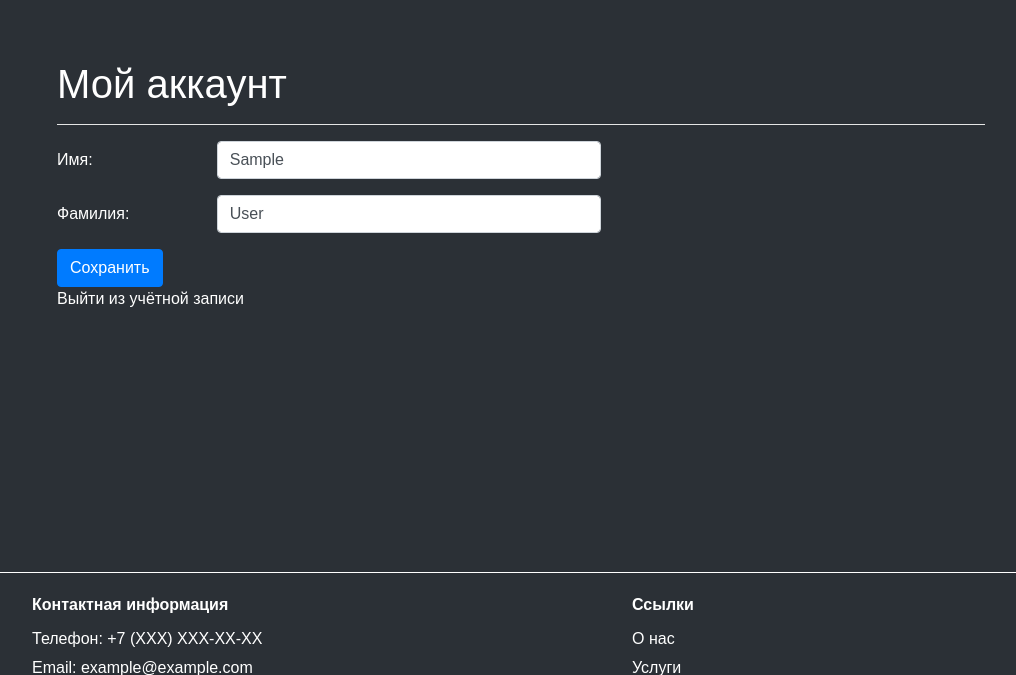
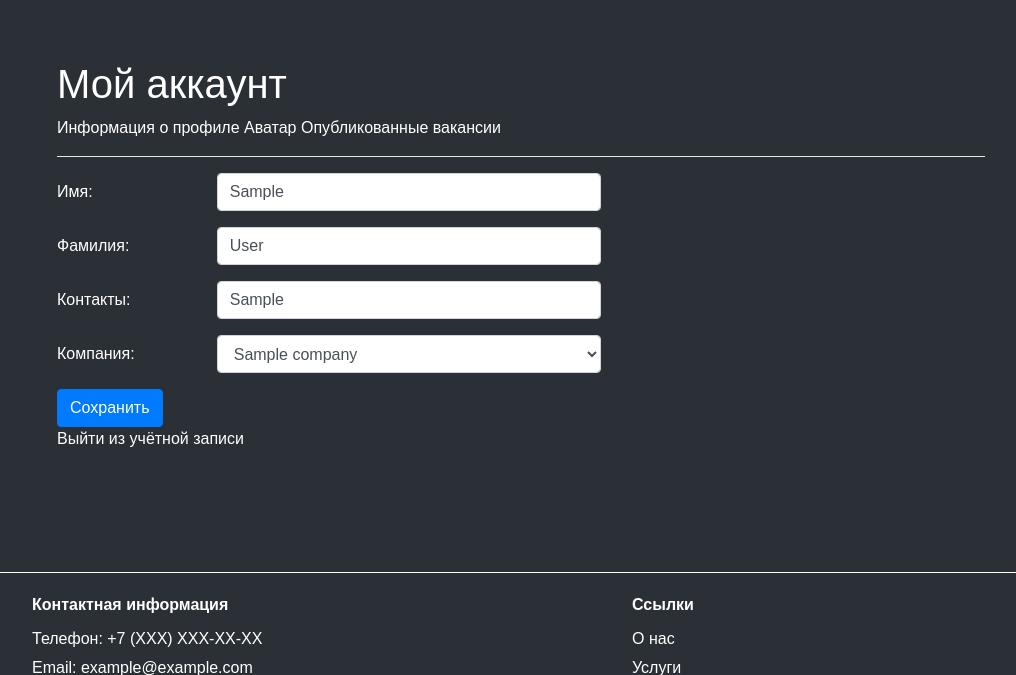
Before and after one commit to nikiturka/jobseeker, a Django app: page /users/hr/1 in a window 1280 px wide. Shown: the part 66-741 px from the top of the page, without its empty margins (23-1039 px from the left). Run offline with Django 5.2, Linux system fonts and the light colour scheme; a user stored in the database is signed in; tables that the repository leaves empty hold one stand-in row (values such as "Sample post"); grey boxes marked "Sample" are stand-in pictures; some libraries are stand-ins or nearby versions.

Commit message:
update hr profile

```diff
--- a/users/templates/users/hr_detail.html
+++ b/users/templates/users/hr_detail.html
@@ -11,10 +11,15 @@
             <div class="col-lg-10">
                 <div class="page-header">
                     <h1>Мой аккаунт</h1>
+                    <div class="page-header-links">
+                        <a href="#" onclick="showProfileInfoForm(event)">Информация о профиле</a>
+                        <a href="#" onclick="showAvatarImage(event)">Аватар</a>
+                        <a href="#">Опубликованные вакансии</a>
+                    </div>
                     <hr style="background-color: white" >
                 </div>
 
-                <div class="page-midpart">
+                <div class="page-midpart" id="profile-info-form">
                     <form method="post" enctype="multipart/form-data">
                         {% csrf_token %}
                         <div class="form-group row">
@@ -28,6 +33,34 @@
                             <label for="id_last_name" class="col-sm-2 col-form-label">Фамилия:</label>
                             <div class="col-sm-10">
                                 {{ form.last_name }}
+                            </div>
+                        </div>
+
+                        <div class="form-group row">
+                            <label for="id_first_name" class="col-sm-2 col-form-label">Контакты:</label>
+                            <div class="col-sm-10">
+                                {{ form.contact_info }}
+                            </div>
+                        </div>
+
+                        <div class="form-group row">
+                            <label for="id_first_name" class="col-sm-2 col-form-label">Компания:</label>
+                            <div class="col-sm-10">
+                                {{ form.company }}
+                            </div>
+                        </div>
+
+                        <button type="submit" class="btn btn-primary">Сохранить</button>
+                    </form>
+                </div>
+
+                <div class="page-midpart pfp-div" id="profile-picture-form" style="display: none;">
+                    <form method="post" enctype="multipart/form-data">
+                        {% csrf_token %}
+                        <div class="form-group row">
+                            <div class="col-sm-10">
+                                <img src="{{ pfp_form.instance.profile_picture.url }}" alt="Profile Picture">
+                                {{ pfp_form }}
                             </div>
                         </div>
 
@@ -49,4 +82,18 @@
             </div>
         </div>
     </div>
+
+    <script>
+        function showProfileInfoForm(event) {
+            event.preventDefault();
+            document.getElementById("profile-info-form").style.display = "block";
+            document.getElementById("profile-picture-form").style.display = "none";
+        }
+
+        function showAvatarImage(event) {
+            event.preventDefault();
+            document.getElementById("profile-info-form").style.display = "none";
+            document.getElementById("profile-picture-form").style.display = "block";
+        }
+    </script>
 {% endblock %}
--- a/users/views.py
+++ b/users/views.py
@@ -4,8 +4,7 @@ from django.contrib.auth import authenticate, login, logout
 from django.contrib import messages
 from main.forms import CustomUserCreationForm
 from main.models import UserProfile, HR
-from .forms import UserProfileChangeForm, HRProfileChangeForm, UserProfilePictureChangeForm
-from django.shortcuts import get_object_or_404
+from .forms import UserProfileChangeForm, HRProfileChangeForm, UserProfilePictureChangeForm, HRProfilePictureChangeForm
 
 
 def login_user(request):
@@ -89,14 +88,18 @@ def hr_detail(request, pk):
 
     if request.method == 'POST':
         form = HRProfileChangeForm(request.POST, request.FILES, instance=hr_profile)
+        pfp_form = HRProfilePictureChangeForm(request.POST, request.FILES, instance=hr_profile)
 
-        if form.is_valid():
+        if form.is_valid() and pfp_form.is_valid():
             form.save()
+            pfp_form.save()
+
             messages.success(request, "Информация о профиле была изменена.")
         else:
             messages.success(request, "Не удалось изменить информацию о профиле.")
 
     else:
         form = HRProfileChangeForm(instance=hr_profile)
+        pfp_form = HRProfilePictureChangeForm(instance=hr_profile)
 
-    return render(request, 'users/hr_detail.html', {'form': form})
+    return render(request, 'users/hr_detail.html', {'form': form, "pfp_form": pfp_form})
```
